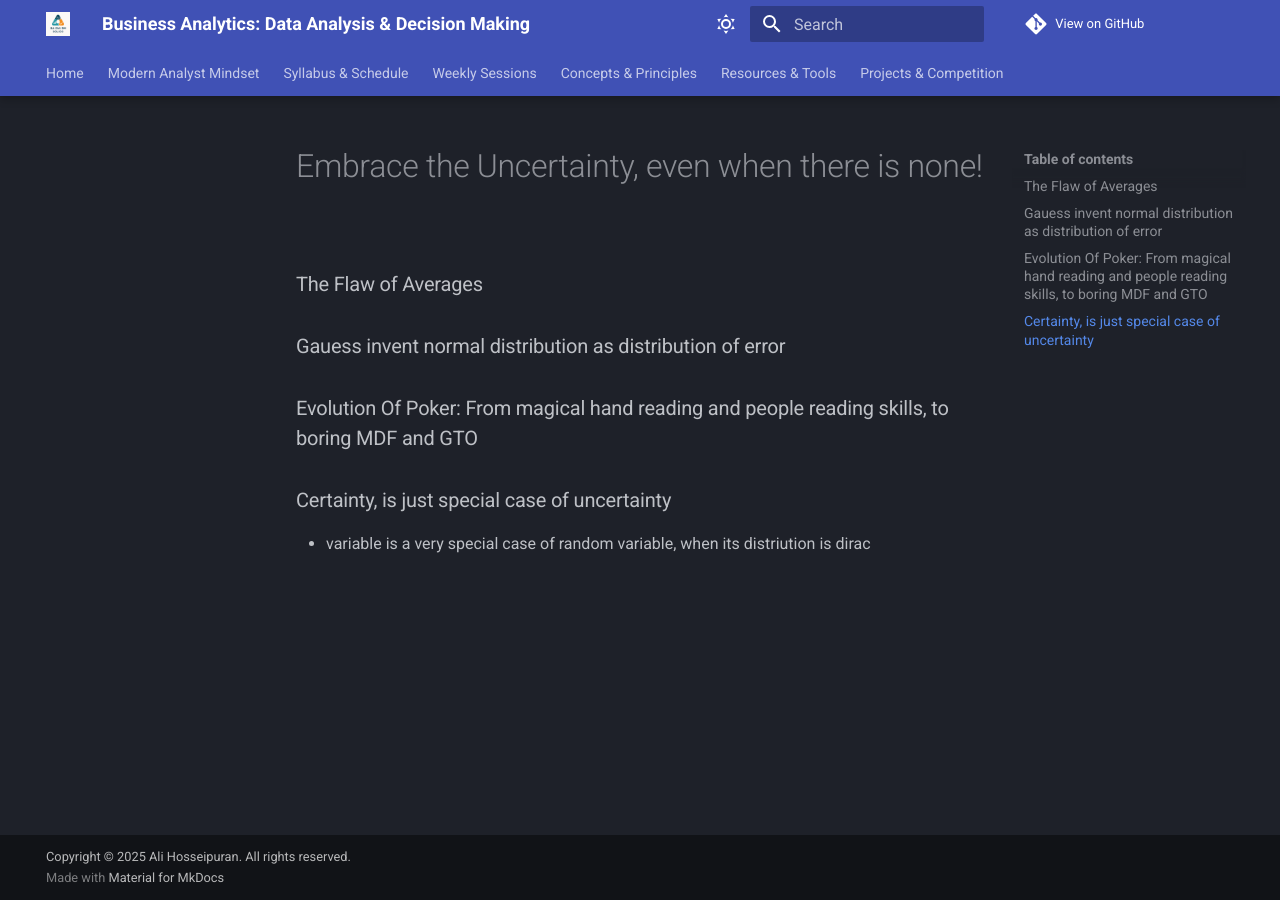
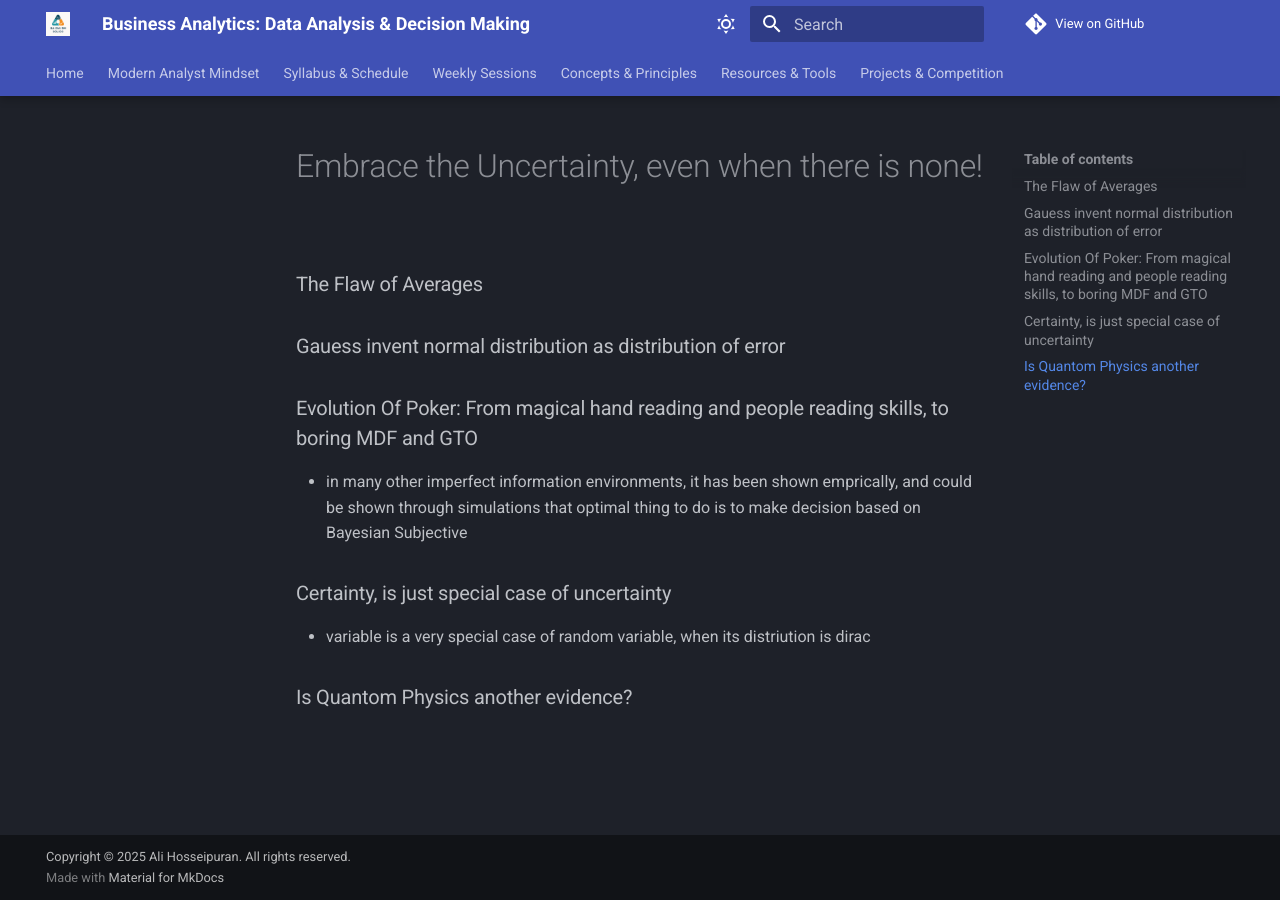
Before and after one commit to TheLoggicalOne/BA_for_Solico, an MkDocs documentation site: the page built from docs/concepts/embrace_the_uncertainty.md, in a window 1280 px wide. Built offline with MkDocs 1.6.1 and Material for MkDocs 9.7.7, drawn with Linux system fonts in a browser that asks for light colours; comment, search, counter and statistics services are not loaded.

Commit message:
small content add

```diff
--- a/docs/concepts/embrace_the_uncertainty.md
+++ b/docs/concepts/embrace_the_uncertainty.md
@@ -2,6 +2,7 @@
 ### The Flaw of Averages
 ### Gauess invent normal distribution as distribution of error
 ### Evolution Of Poker: From magical hand reading and people reading skills, to boring MDF and GTO
-
+- in many other imperfect information environments, it has been shown emprically, and could be shown through simulations that optimal thing to do is to make decision based on Bayesian Subjective
 ### Certainty, is just special case of uncertainty
 - variable is a very special case of random variable, when its distriution is dirac
+### Is Quantom Physics another evidence?
```
